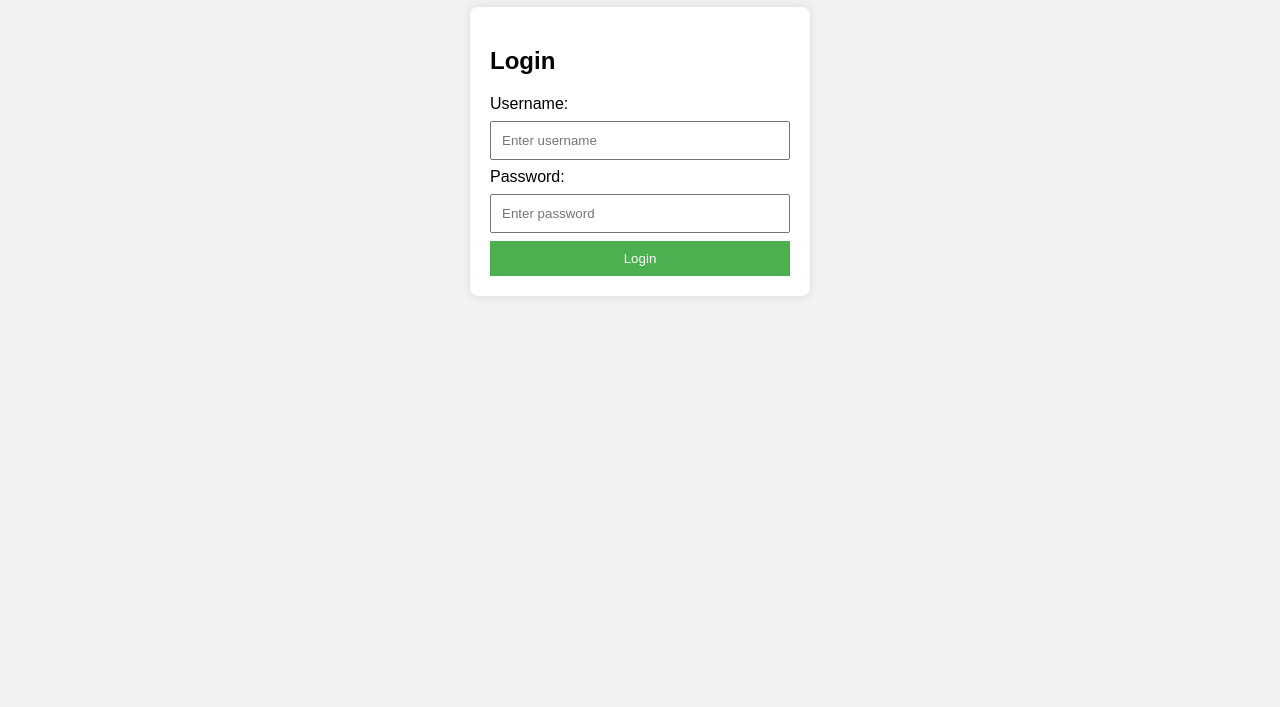
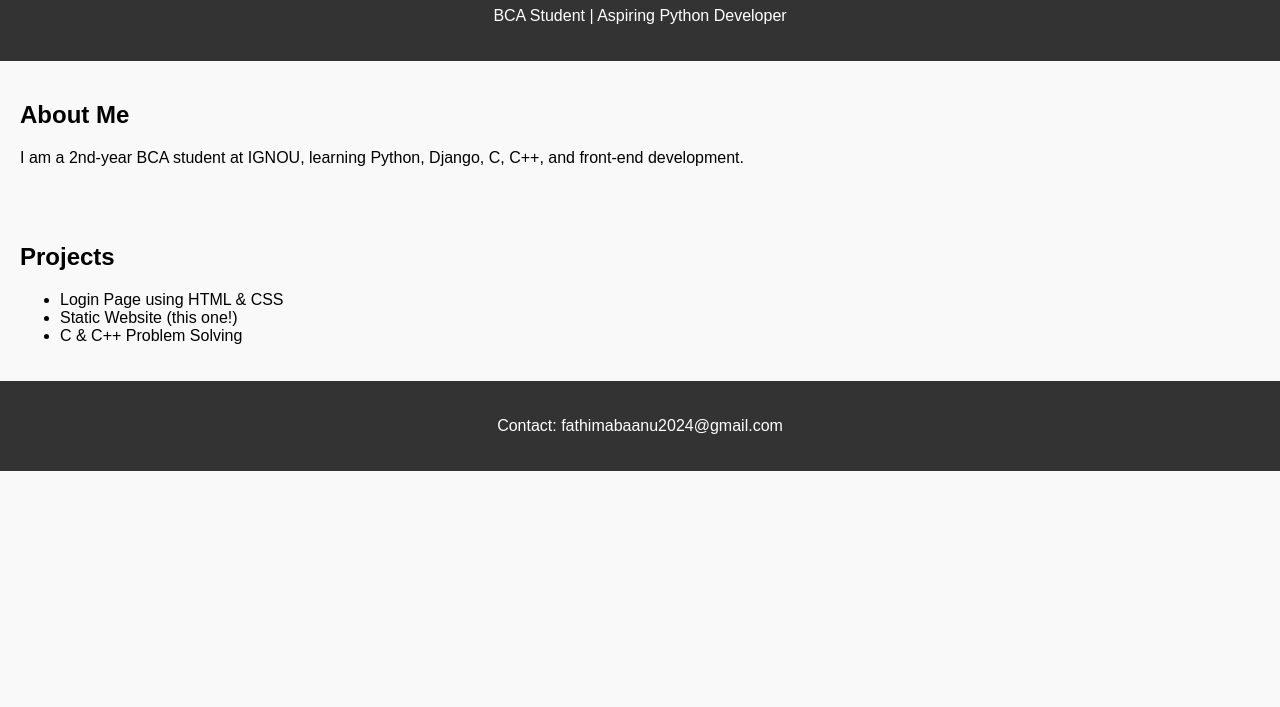
Before and after one commit to fathimasaleem2004/login-page, a plain HTML site: page index.html in a window 1280 px wide. Shown: the part 93-800 px from the top of the page. Drawn offline with Linux system fonts and the light colour scheme.

Commit message:
Add files via upload

```diff
--- a/index.html
+++ b/index.html
@@ -2,19 +2,28 @@
 <html lang="en">
 <head>
   <meta charset="UTF-8">
-  <title>Login Page</title>
+  <title>My Portfolio</title>
   <link rel="stylesheet" href="style.css">
 </head>
 <body>
-  <div class="login-container">
-    <h2>Login</h2>
-    <form>
-      <label>Username:</label>
-      <input type="text" placeholder="Enter username" required>
-      <label>Password:</label>
-      <input type="password" placeholder="Enter password" required>
-      <button type="submit">Login</button>
-    </form>
-  </div>
+  <header>
+    <h1>Fathima Saleem</h1>
+    <p>BCA Student | Aspiring Python Developer</p>
+  </header>
+  <section>
+    <h2>About Me</h2>
+    <p>I am a 2nd-year BCA student at IGNOU, learning Python, Django, C, C++, and front-end development.</p>
+  </section>
+  <section>
+    <h2>Projects</h2>
+    <ul>
+      <li>Login Page using HTML & CSS</li>
+      <li>Static Website (this one!)</li>
+      <li>C & C++ Problem Solving</li>
+    </ul>
+  </section>
+  <footer>
+    <p>Contact: fathimabaanu2024@gmail.com</p>
+  </footer>
 </body>
 </html>
--- a/style.css
+++ b/style.css
@@ -1,28 +1,17 @@
 body {
-  font-family: Arial, sans-serif;
-  background-color: #f2f2f2;
+  font-family: sans-serif;
+  margin: 0;
+  padding: 0;
+  background: #f9f9f9;
 }
 
-.login-container {
-  width: 300px;
+header, footer {
+  background: #333;
+  color: white;
+  text-align: center;
   padding: 20px;
-  background-color: white;
-  margin: 100px auto;
-  border-radius: 8px;
-  box-shadow: 0 0 10px rgba(0,0,0,0.1);
 }
 
-input {
-  width: 100%;
-  padding: 10px;
-  margin: 8px 0;
-  box-sizing: border-box;
+section {
+  padding: 20px;
 }
-
-button {
-  width: 100%;
-  padding: 10px;
-  background-color: #4CAF50;
-  color: white;
-  border: none;
-}
```
